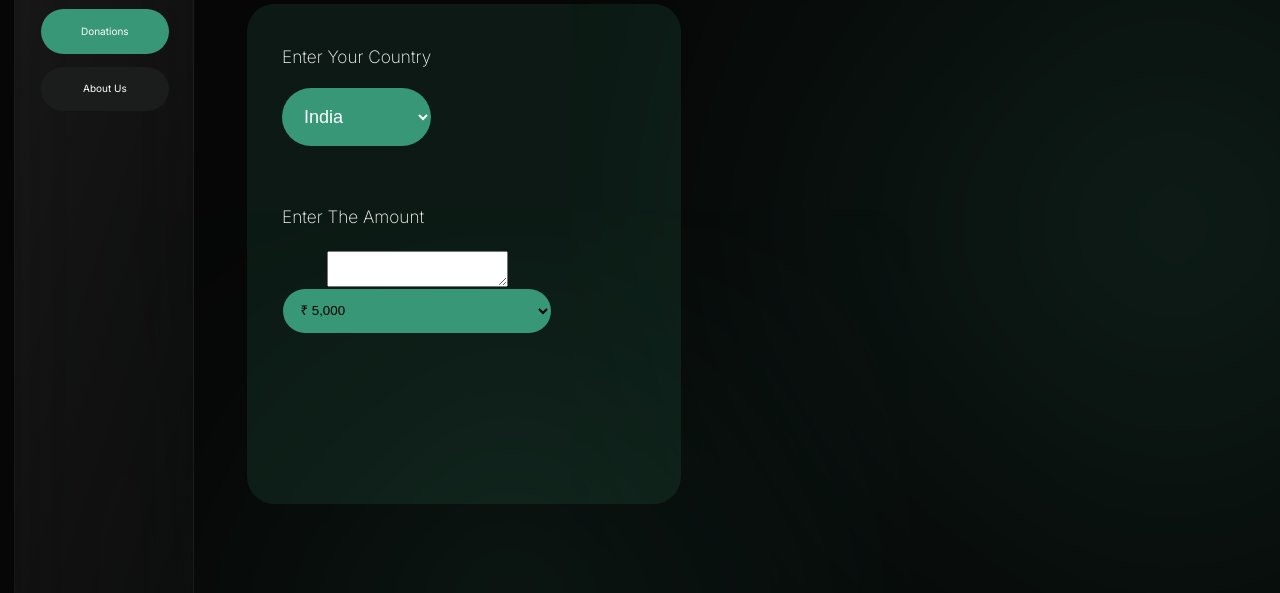
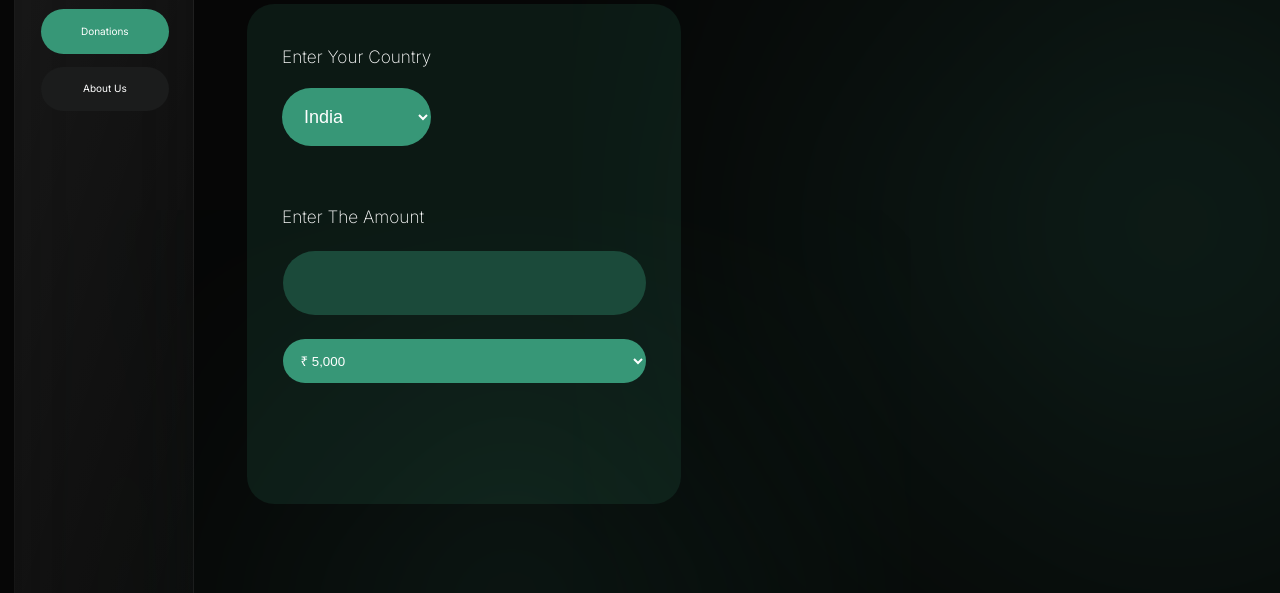
Before and after one commit to TheAkshansh/Biodiversity-new, a website built with Parcel: page Biodiversity-new/Biodiversity_Project/bio-diversity-v2.html in a window 1280 px wide. Shown: the part 207-800 px from the top of the page. Built offline with nearby package versions, Linux system fonts and the light colour scheme; a web font is replaced by a local one.

Commit message:
Update bio-diversity-v2.html

```diff
--- a/Biodiversity-new/Biodiversity_Project/bio-diversity-v2.html
+++ b/Biodiversity-new/Biodiversity_Project/bio-diversity-v2.html
@@ -173,24 +173,22 @@
         <div class="amount-input">
           <div class="currency-symbol">
             <div class="rupee-symbol"></div>
-            <textarea id="textArea" readonly></textarea>
-            <select class="placeholder-amount" id="optionSelect">
+            <input id="textArea" class="input-amount" readonly style="color: #ffffff;"></input>
+            <br>
+            <br>
+            <select class="placeholder-amount" id="optionSelect" style="color: #ffffff;">
               <div class="placeholder-digits">
                 <div class="placeholder-pair">
-                  <option class="div1">₹ 5,000</option>
+                  <option class="div1" style="color: #ffffff;">₹ 5,000</option>
                 </div>
                 <div class="placeholder-pair">
-                  <option class="div1">₹ 15,000</option>
+                  <option class="div1" style="color: #ffffff;">₹ 15,000</option>
                 </div>
-              </div>
-              <div class="placeholder-digits">
                 <div class="wrapper">
-                  <option class="div3">₹ 25,000</option>
-                </button>
+                  <option class="div3" style="color: #ffffff;">₹ 25,000</option>
                 <div class="wrapper">
-                  <option class="div3">₹ 35,000</option>
+                  <option class="div3" style="color: #ffffff;">₹ 35,000</option>
                 </div>
-              </div>
               <div>
                 <style>
                   #textArea {
@@ -206,7 +204,9 @@
             </div>
           </div>
         </div>
-        <button class="proceed-button" type="submit" style="font-size: 16px; color: white" class="proceed">Proceed</button>
+        <button class="proceed-button" style="background-color: #ffffff;">
+          <div class="proceed">Proceed</div>
+        </button>
     </div>
 
     <script>
```
